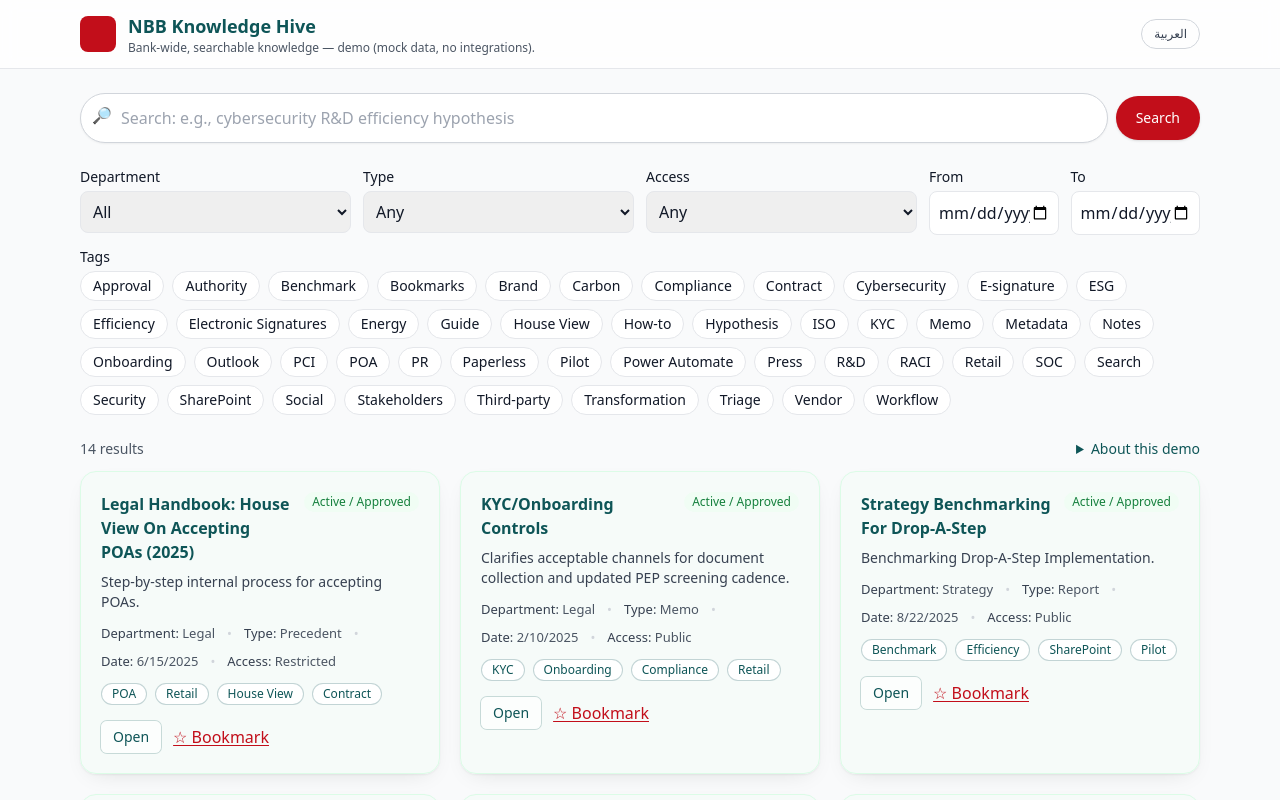
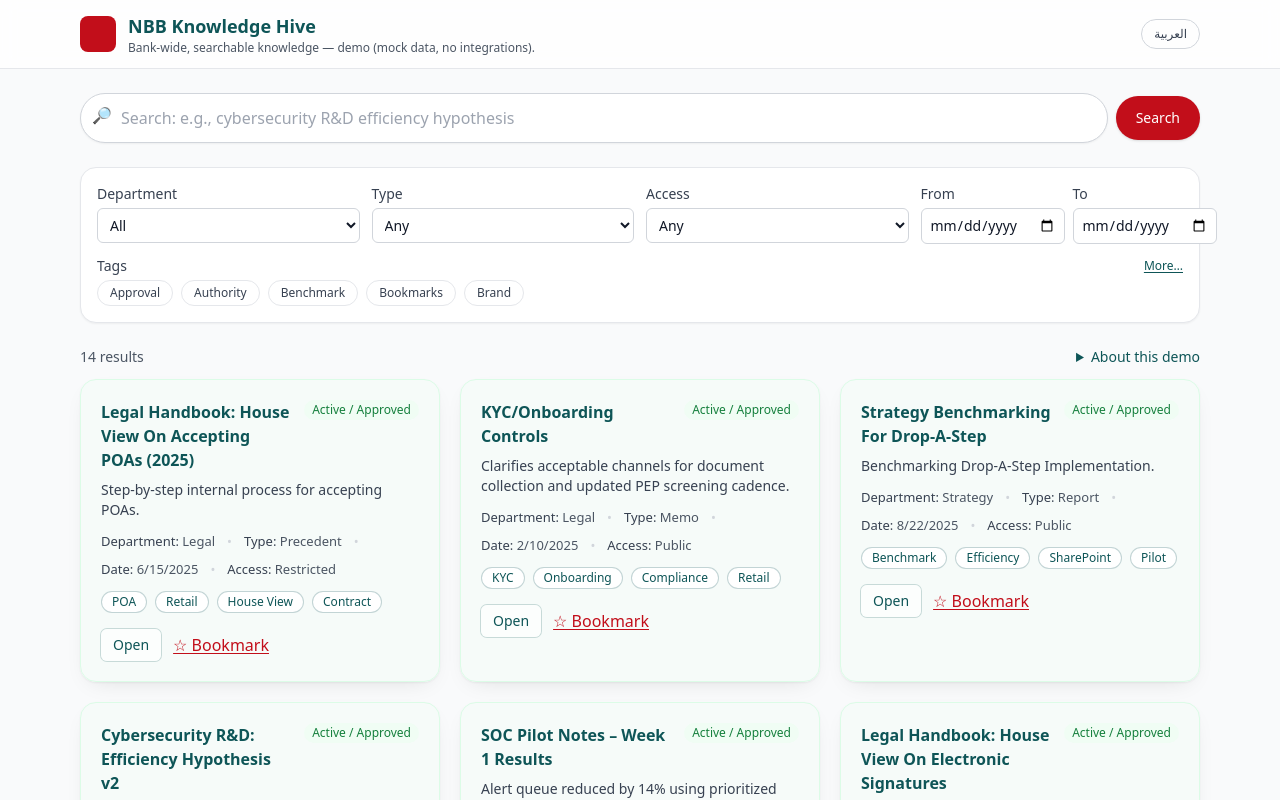
Before and after one commit to HeshamBucheeri/nbb-knowledge-hive, a React (Vite) app in the folder nbb-knowledge-hive/nbb-knowledge-hive/: page / in a window 1280 px wide. Shown: the top 800 px of the page. Built offline with nearby package versions, Linux system fonts and the light colour scheme.

Commit message:
Update Filters.tsx

```diff
--- a/nbb-knowledge-hive/nbb-knowledge-hive/src/components/Filters.tsx
+++ b/nbb-knowledge-hive/nbb-knowledge-hive/src/components/Filters.tsx
@@ -1,4 +1,4 @@
-import React from "react";
+import React, { useMemo, useState } from "react";
 import type { Query, Doc } from "../utils/search";
 
 type Props = {
@@ -7,70 +7,171 @@ type Props = {
   allDocs: Doc[];
 };
 
-const departments = Array.from(new Set(["All","Legal","Strategy","Cybersecurity","Operations","IT","Sustainability","Corporate Communications","Compliance"]));
-const types: (Doc["type"] | "Any")[] = ["Any","Memo","Report","Research","Precedent","Dataset","Note"];
-const accessLevels: (Doc["accessLevel"] | "Any")[] = ["Any","Public","Restricted","Confidential"];
+const departments = Array.from(
+  new Set([
+    "All",
+    "Legal",
+    "Strategy",
+    "IT",
+    "Operations",
+    "Retail",
+    "Sustainability",
+    "Corporate Communications",
+    "Compliance",
+    "Cybersecurity",
+  ])
+);
+
+const types: (Doc["type"] | "Any")[] = [
+  "Any",
+  "Memo",
+  "Report",
+  "Research",
+  "Precedent",
+  "Dataset",
+  "Note",
+];
+
+const accessLevels: (Doc["accessLevel"] | "Any")[] = [
+  "Any",
+  "Public",
+  "Restricted",
+  "Confidential",
+];
+
+const VISIBLE_TAGS = 5;
 
 export default function Filters({ query, setQuery, allDocs }: Props) {
-  const allTags = Array.from(new Set(allDocs.flatMap(d => d.tags))).sort();
+  const [showAllTags, setShowAllTags] = useState(false);
+
+  const allTags = useMemo(
+    () => Array.from(new Set(allDocs.flatMap((d) => d.tags))).sort(),
+    [allDocs]
+  );
+
+  const displayedTags = showAllTags ? allTags : allTags.slice(0, VISIBLE_TAGS);
 
   return (
-    <section aria-label="Filters" className="grid md:grid-cols-4 gap-3">
-      <div>
-        <label className="block text-sm font-medium">Department</label>
+    <section
+      aria-label="Filters"
+      className="rounded-2xl border border-gray-200 bg-white p-4 shadow-sm"
+    >
+      <div className="grid grid-cols-1 gap-3 sm:grid-cols-4">
+        {/* Department */}
+        <label className="flex flex-col gap-1 text-sm">
+          <span className="font-medium text-gray-700">Department</span>
           <select
-          className="mt-1 w-full rounded-lg border p-2"
-          value={query.department || ""}
-          onChange={e => setQuery({ ...query, department: e.target.value === "" || e.target.value === "All" ? undefined : e.target.value })}
+            className="rounded-md border border-gray-300 bg-white px-2 py-1.5 text-sm"
+            value={query.department ?? "All"}
+            onChange={(e) =>
+              setQuery({
+                ...query,
+                department: e.target.value === "All" ? undefined : e.target.value,
+              })
+            }
           >
-          {departments.map(d => <option key={d} value={d === "All" ? "" : d}>{d}</option>)}
+            {departments.map((d) => (
+              <option key={d}>{d}</option>
+            ))}
           </select>
-      </div>
-      <div>
-        <label className="block text-sm font-medium">Type</label>
+        </label>
+
+        {/* Type */}
+        <label className="flex flex-col gap-1 text-sm">
+          <span className="font-medium text-gray-700">Type</span>
           <select
-          className="mt-1 w-full rounded-lg border p-2"
-          value={query.type || "Any"}
-          onChange={e => setQuery({ ...query, type: e.target.value as any })}
+            className="rounded-md border border-gray-300 bg-white px-2 py-1.5 text-sm"
+            value={query.type ?? "Any"}
+            onChange={(e) =>
+              setQuery({
+                ...query,
+                type: e.target.value as any, // "Any" or Doc["type"]
+              })
+            }
           >
-          {types.map(t => <option key={t} value={t}>{t}</option>)}
+            {types.map((t) => (
+              <option key={t}>{t}</option>
+            ))}
           </select>
-      </div>
-      <div>
-        <label className="block text-sm font-medium">Access</label>
+        </label>
+
+        {/* Access */}
+        <label className="flex flex-col gap-1 text-sm">
+          <span className="font-medium text-gray-700">Access</span>
           <select
-          className="mt-1 w-full rounded-lg border p-2"
-          value={query.access || "Any"}
-          onChange={e => setQuery({ ...query, access: e.target.value as any })}
+            className="rounded-md border border-gray-300 bg-white px-2 py-1.5 text-sm"
+            value={query.access ?? "Any"}
+            onChange={(e) =>
+              setQuery({
+                ...query,
+                access: e.target.value as any, // "Any" | Access
+              })
+            }
           >
-          {accessLevels.map(a => <option key={a} value={a}>{a}</option>)}
+            {accessLevels.map((a) => (
+              <option key={a}>{a}</option>
+            ))}
           </select>
-      </div>
-      <div className="grid grid-cols-2 gap-3">
-        <div>
-          <label className="block text-sm font-medium">From</label>
-          <input type="date" className="mt-1 w-full rounded-lg border p-2" value={query.from || ""}
-            onChange={e => setQuery({ ...query, from: e.target.value || undefined })} />
-        </div>
-        <div>
-          <label className="block text-sm font-medium">To</label>
-          <input type="date" className="mt-1 w-full rounded-lg border p-2" value={query.to || ""}
-            onChange={e => setQuery({ ...query, to: e.target.value || undefined })} />
+        </label>
+
+        {/* Date Range */}
+        <div className="flex items-end gap-2">
+          <label className="flex flex-col gap-1 text-sm w-full">
+            <span className="font-medium text-gray-700">From</span>
+            <input
+              type="date"
+              className="w-full rounded-md border border-gray-300 bg-white px-2 py-1.5 text-sm"
+              value={query.from ?? ""}
+              onChange={(e) => setQuery({ ...query, from: e.target.value || undefined })}
+            />
+          </label>
+          <label className="flex flex-col gap-1 text-sm w-full">
+            <span className="font-medium text-gray-700">To</span>
+            <input
+              type="date"
+              className="w-full rounded-md border border-gray-300 bg-white px-2 py-1.5 text-sm"
+              value={query.to ?? ""}
+              onChange={(e) => setQuery({ ...query, to: e.target.value || undefined })}
+            />
+          </label>
         </div>
       </div>
 
-      <div className="md:col-span-4">
-        <label className="block text-sm font-medium">Tags</label>
-        <div className="mt-1 flex flex-wrap gap-2">
-          {allTags.map(tag => {
-            const active = (query.tags || []).includes(tag);
+      {/* Tags row */}
+      <div className="mt-3">
+        <div className="mb-1 flex items-center justify-between">
+          <span className="text-sm font-medium text-gray-700">Tags</span>
+          {allTags.length > VISIBLE_TAGS && (
+            <button
+              type="button"
+              className="text-xs text-nbb-teal underline underline-offset-2 hover:no-underline"
+              onClick={() => setShowAllTags((v) => !v)}
+              aria-expanded={showAllTags}
+              aria-controls="tag-cloud"
+            >
+              {showAllTags ? "Less…" : "More…"}
+            </button>
+          )}
+        </div>
+
+        <div id="tag-cloud" className="flex flex-wrap gap-2">
+          {displayedTags.map((tag) => {
+            const active = (query.tags ?? []).some(
+              (t) => t.toLowerCase() === tag.toLowerCase()
+            );
             return (
               <button
                 key={tag}
-                className={`rounded-full border px-3 py-1 text-sm ${active ? "bg-nbb-red text-white border-nbb-red" : "bg-white hover:bg-gray-50"}`}
+                type="button"
+                className={`rounded-full border px-3 py-1 text-xs ${
+                  active
+                    ? "border-nbb-teal bg-nbb-teal/10 text-nbb-teal"
+                    : "border-gray-200 bg-white text-gray-700 hover:bg-gray-50"
+                }`}
                 onClick={() => {
-                  const current = new Set(query.tags || []);
-                  if (current.has(tag)) current.delete(tag); else current.add(tag);
+                  const current = new Set(query.tags ?? []);
+                  if (current.has(tag)) current.delete(tag);
+                  else current.add(tag);
                   setQuery({ ...query, tags: Array.from(current) });
                 }}
                 aria-pressed={active}
```
Lines whose indentation alone changed are shown as unchanged.
